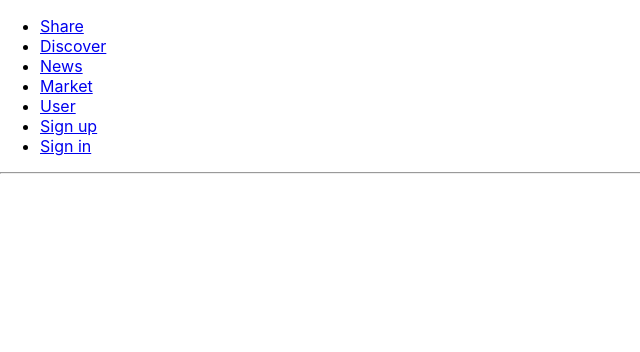
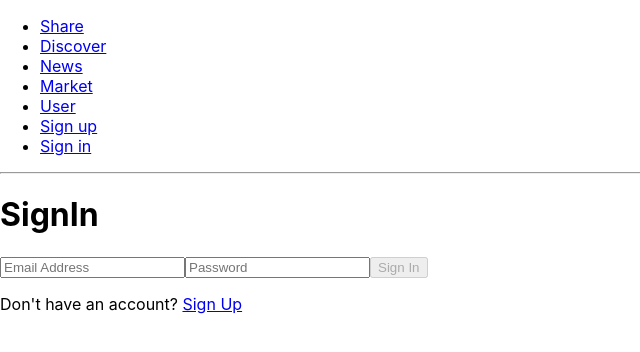
Before and after one commit to TavaresGaetan/mangatek, a React (Create React App) app: page /signin in a window 1280 px wide. Shown: the top 352 px of the page, without its empty margins (0-640 px from the left). Built offline with nearby package versions, Linux system fonts and the light colour scheme; no server answers; the HTML template or start-up script is replaced by a standard one.

Commit message:
Sign In working

```diff
--- a/src/components/SignInPage/index.tsx
+++ b/src/components/SignInPage/index.tsx
@@ -1,7 +1,95 @@
-import React from "react";
+import React, { Component } from "react";
+import { withRouter } from "react-router-dom";
 
-const SignInPage = () => {
-  return <div></div>;
+import { SignUpLink } from "../SignUpPage";
+import { withFirebase } from "../Firebase";
+import * as ROUTES from "../../constants/routes";
+
+const SignInPage = () => (
+  <div>
+    <h1>SignIn</h1>
+    <SignInForm />
+    <SignUpLink />
+  </div>
+);
+
+const INITIAL_STATE = {
+  email: "",
+  password: "",
+  error: null,
 };
 
+type Error = {
+  message?: string;
+};
+
+type SignInState = {
+  username?: string;
+  email?: string;
+  password?: string;
+  error?: Error | null;
+};
+
+class SignInFormBase extends Component<any, SignInState> {
+  constructor(props: any) {
+    super(props);
+
+    this.state = { ...INITIAL_STATE };
+  }
+
+  onSubmit = (event: React.FormEvent<HTMLFormElement>) => {
+    const { email, password } = this.state;
+
+    this.props.firebase
+      .doSignInWithEmailAndPassword(email, password)
+      .then(() => {
+        this.setState({ ...INITIAL_STATE });
+        this.props.history.push(ROUTES.INDEX);
+      })
+      .catch((error: Error) => {
+        this.setState({ error });
+      });
+
+    event.preventDefault();
+  };
+
+  onChange = (event: React.ChangeEvent<HTMLInputElement>) => {
+    this.setState({ [event.target.name]: event.target.value });
+  };
+
+  render() {
+    const { email, password, error } = this.state;
+
+    const isInvalid = password === "" || email === "";
+
+    return (
+      <form onSubmit={this.onSubmit}>
+        <input
+          name="email"
+          value={email}
+          onChange={this.onChange}
+          type="text"
+          placeholder="Email Address"
+        />
+        <input
+          name="password"
+          value={password}
+          onChange={this.onChange}
+          type="password"
+          placeholder="Password"
+        />
+        <button disabled={isInvalid} type="submit">
+          Sign In
+        </button>
+
+        {error && <p>{error.message}</p>}
+      </form>
+    );
+  }
+}
+
+const SignInForm = withRouter(withFirebase(SignInFormBase));
+
 export default SignInPage;
+
+export { SignInForm };
```
